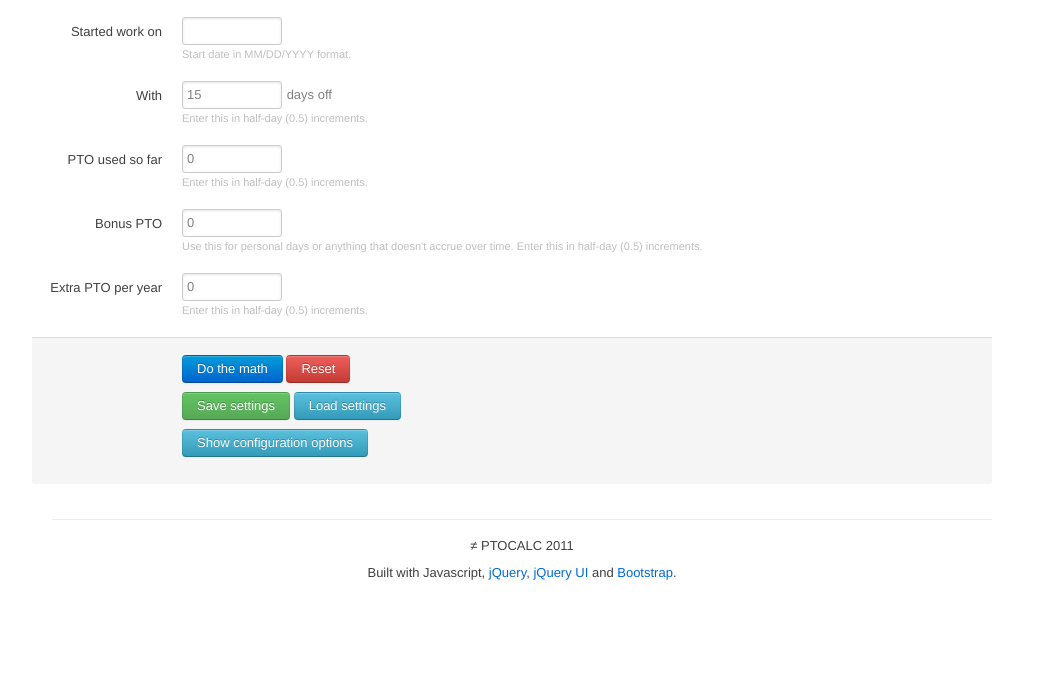
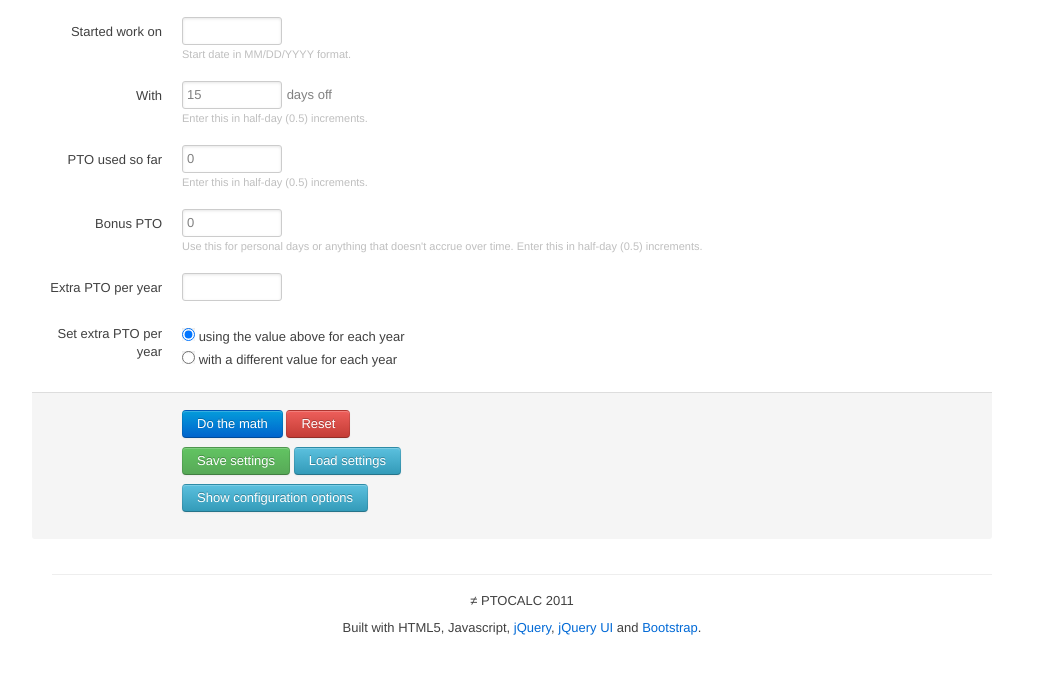
Before and after one commit to tirdadc/ptocalc, a plain HTML site: page index.html in a window 1280 px wide. Shown: the part 58-732 px from the top of the page, without its empty margins (118-1161 px from the left). Drawn offline with Linux system fonts and the light colour scheme.

Commit message:
Pushing to prod

```diff
--- a/index.html
+++ b/index.html
@@ -10,6 +10,7 @@
 
     <script type='text/javascript' src='jquery/jquery-1.6.4.min.js'></script>
     <script type='text/javascript' src='bootstrap/js/bootstrap-alerts.js'></script>
+    <script type='text/javascript' src='bootstrap/js/bootstrap-twipsy.js'></script>
     <script type='text/javascript' src='jquery-ui/js/jquery-ui-1.8.16.custom.min.js'></script>
     <script type='text/javascript' src='ptocalc.js'></script>
   </head>
@@ -65,11 +66,33 @@
 
               <div class="clearfix">
                 <label for="extraPTO">Extra PTO per year</label>
-                <div class="input">
-                  <input type="text" value="0" class="span2" id="extraPTO" name="extraPTO">
-                  <span class="help-block">Enter this in half-day (0.5) increments.</span>
+                <div id="extraPTOCont" class="input">
+                  <input type="number" step="0.5" size="0" name="extraPTO" id="extraPTO" class="span2">
                 </div>
               </div>
+
+              <div class="clearfix">
+              <label>Set extra PTO per year</label>
+              <div class="input">
+                <ul class="inputs-list">
+                  <li>
+                    <label>
+                      <input type="radio" id="xptoauto" value="auto" name="confextraPTO" checked="">
+                      <span>using the value above for each year</span>
+                    </label>
+                  </li>
+                  <li>
+                    <label>
+                      <input type="radio" id="xptomanual" value="manual" name="confextraPTO">
+                      <span>with a different value for each year</span>
+                    </label>
+                  </li>
+                </ul>
+              </div>
+            </div>
+
+
+
 
               <div id="results"></div>
 
@@ -100,7 +123,7 @@
 
       <footer>
         <p>&ne; PTOCALC 2011</p>
-        <p>Built with Javascript, <a href="http://jquery.com/">jQuery</a>, <a href="http://jqueryui.com/">jQuery UI</a> and <a href="http://twitter.github.com/bootstrap/">Bootstrap</a>.</p>
+        <p>Built with HTML5, Javascript, <a href="http://jquery.com/">jQuery</a>, <a href="http://jqueryui.com/">jQuery UI</a> and <a href="http://twitter.github.com/bootstrap/">Bootstrap</a>.</p>
       </footer>
 
     </div> <!-- /container -->
--- a/ptocalc.js
+++ b/ptocalc.js
@@ -22,7 +22,7 @@ function getTotalPTO(user) {
   var ptoTotal = 0;
 
   // Full years
-  for (year = 0; year < timeWorked.years; year++) {
+  for (year = 0; year <= timeWorked.years; year++) {
     ptoPerYear = user.startingPTO + (year * user.extraPTOperYear);
     ptoTotal += ptoPerYear;
   }
@@ -49,7 +49,7 @@ function getRemainingPTO(user) {
       }
     } else {
       if (!isNumber(user[key])) {
-        return false;
+		user[key] = 0;
       }
     }
   }
@@ -191,4 +191,22 @@ $(function() {
     $( '.settings' ).show();
   }
 
+  /*
+  $( "#xptomanual" ).click(function(e) {
+    $( this ).toggleClass("active");
+    $( "#extraPTOCont" ).empty();
+    $('<input type="number" />').attr({
+      "id": "extraPTO",
+      "name": "extraPTO",
+      "size": "0",
+      "step": "0.5",
+      "class": "span2"
+    }).appendTo($("#extraPTOCont"));
+  });
+
+  $( "#xptoauto" ).click(function(e) {
+    $( this ).toggleClass("active");
+  });
+  */
+
 });
```
